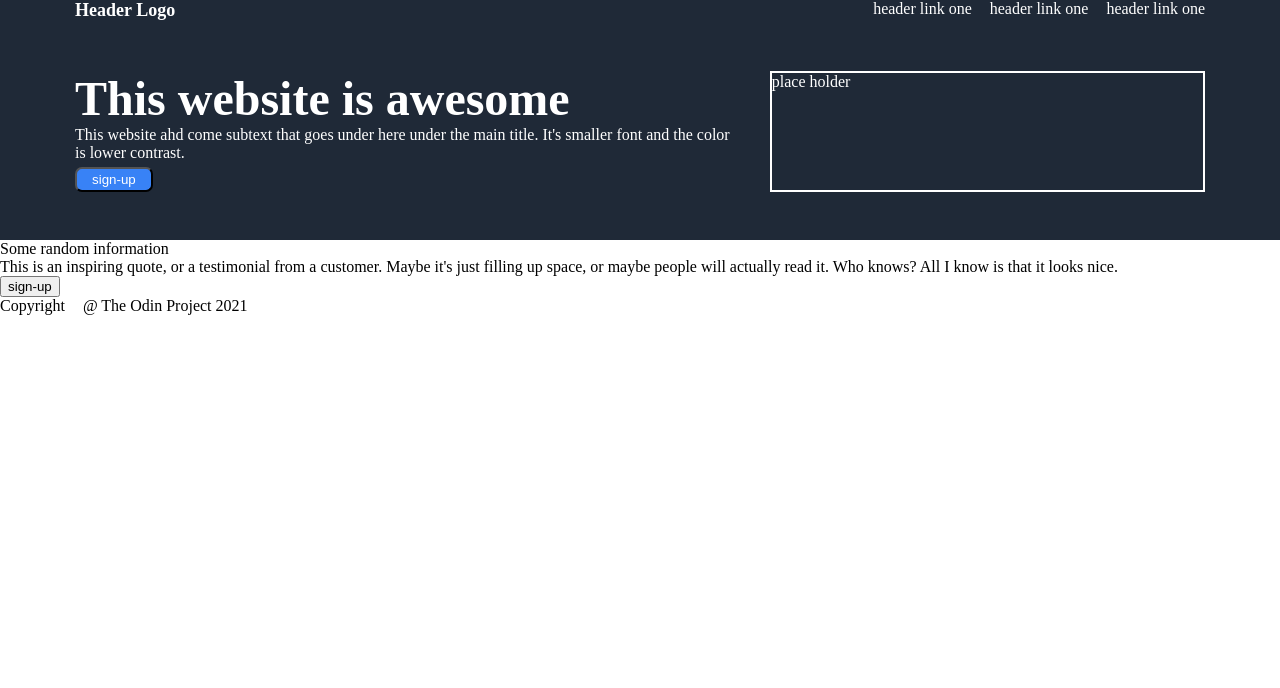
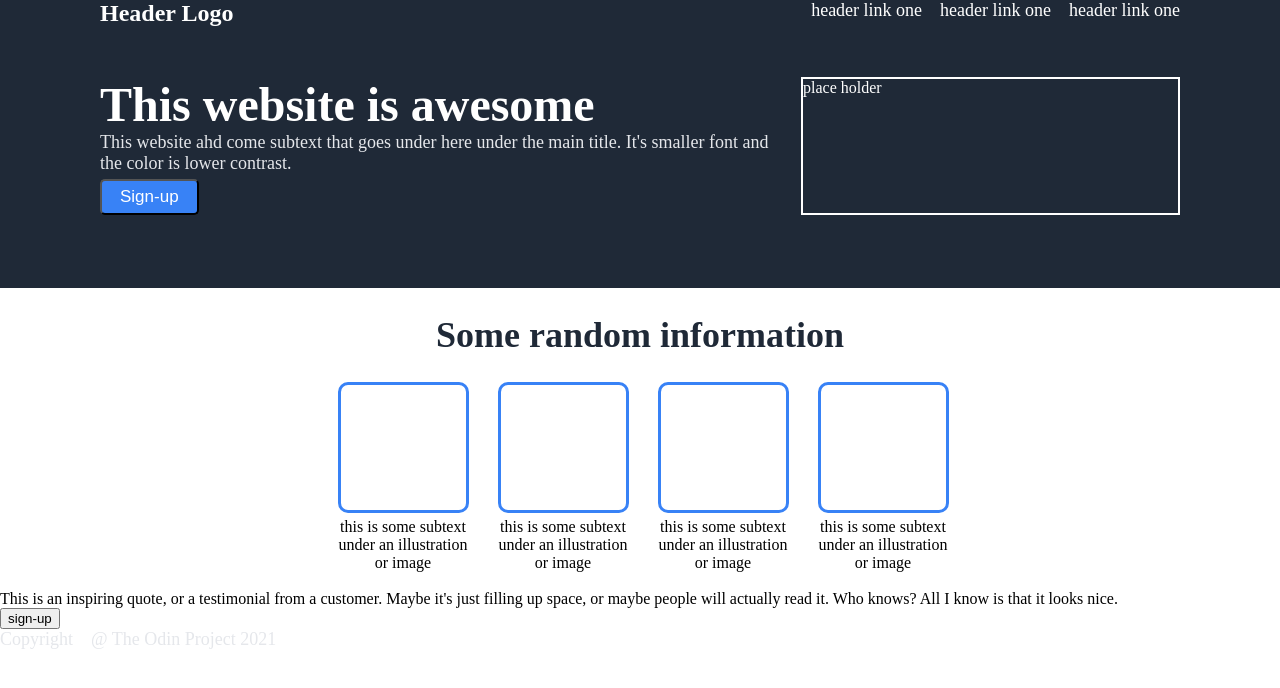
Before and after one commit to auduji/Statically_TOP, a plain HTML site: page index.html in a window 1280 px wide. Drawn offline with Linux system fonts and the light colour scheme.

Commit message:
Add CSS to main section

```diff
--- a/index.html
+++ b/index.html
@@ -25,7 +25,7 @@
                 <div class="block">
                     <div class="container-header">This website is awesome</div>
                     <div class="text">This website ahd come subtext that goes under here under the main title. It's smaller font and the color is lower contrast.</div>
-                    <button class="sign-up">sign-up</button>
+                    <button class="sign-up">Sign-up</button>
                 </div>
                 <div class="image">place holder</div>
             </div>
@@ -33,22 +33,24 @@
         </div>
         <div class="main">
             <div class="main-text">Some random information</div>
+            <div class="info-container">
             <div class="info">
                 <div class="box"></div>
-                <div class="main-sub-text"></div>
+                <div class="main-sub-text">this is some subtext under an illustration or image</div>
             </div>
             <div class="info">
                 <div class="box"></div>
-                <div class="main-sub-text"></div>
+                <div class="main-sub-text">this is some subtext under an illustration or image</div>
             </div>
             <div class="info">
                 <div class="box"></div>
-                <div class="main-sub-text"></div>
+                <div class="main-sub-text">this is some subtext under an illustration or image</div>
             </div>
             <div class="info">
                 <div class="box"></div>
-                <div class="main-sub-text"></div>
+                <div class="main-sub-text">this is some subtext under an illustration or image</div>
             </div>
+        </div>
         </div>
         <div class="quote">This is an inspiring quote, or a testimonial from a customer. Maybe it's just filling up space, or maybe people will actually read it. Who knows? All I know is that it looks nice.
             <div class="attribute"></div>
--- a/styles.css
+++ b/styles.css
@@ -9,7 +9,7 @@ body {
 .header {
     background-color: #1F2937;
     color: white;
-    padding: 0 75px;
+    padding: 0 100px 25px;
 }
 
 
@@ -22,6 +22,12 @@ body {
 .logo {
     font-size: 18px;
     font-weight: 700;
+    font-size: 24px;
+}
+
+ul, .text {
+    color: #E5E7EB;
+    font-size: 18px;
 }
 
 ul {
@@ -30,6 +36,8 @@ ul {
     list-style-type: none;
     display: flex;
     gap: 18px;
+
+
 }
 
 .container {
@@ -45,16 +53,19 @@ ul {
 
 .image {
     border: 2px solid white;
-    width: 500px;
+    width: 375px;
     height: auto;
+    flex: 1 0 auto;
 }
 
 .sign-up {
     background-color: #3882F6;
     color: white;
-    border-radius: 7px;
-    padding: 3px 15px;
+    border-radius: 5px;
+    padding: 6px 18px;
     margin-top: 5px;
+    cursor: pointer;
+    font-size: 17px;
 }
 
 a {
@@ -62,3 +73,43 @@ a {
     color: white;
 
 }
+
+.main-text {
+    font-weight: 900;
+    font-size: 36px;
+    color: #1F2937;
+    display: flex;
+    justify-content: center;
+    padding: 26px 0;
+}
+
+.info-container {
+    display: flex;
+    justify-content: center;
+    gap: 35px;
+
+}
+.main {
+    display: flex;
+    flex-direction: column;
+    padding: 0 150px;
+}
+
+
+.box {
+    width: 125px;
+    height: 125px;
+    border: 3px solid #3882F6;
+    border-radius: 10px;
+    margin-bottom: 5px;
+}
+
+.info {
+ display: flex;
+ flex-flow: column wrap;
+ width: 125px;
+}
+
+.main-sub-text {
+    text-align: center;
+}
```
